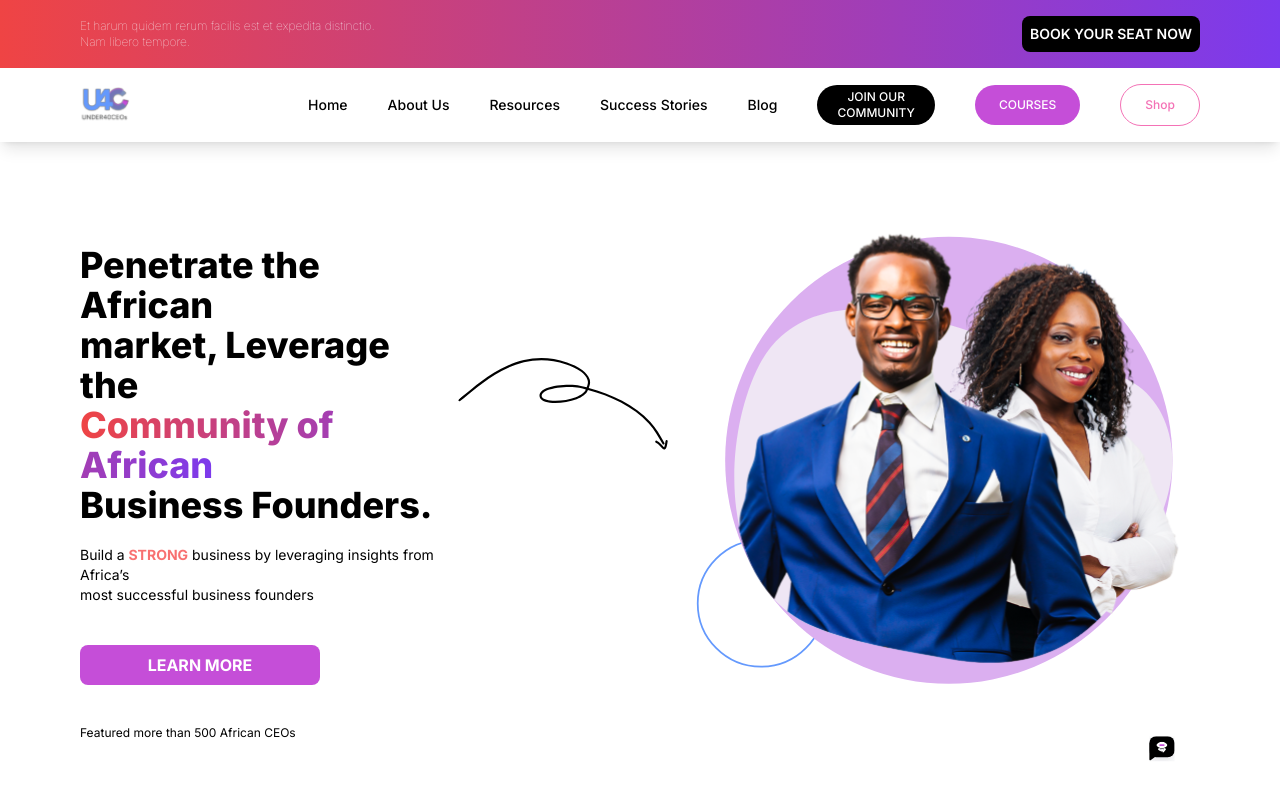
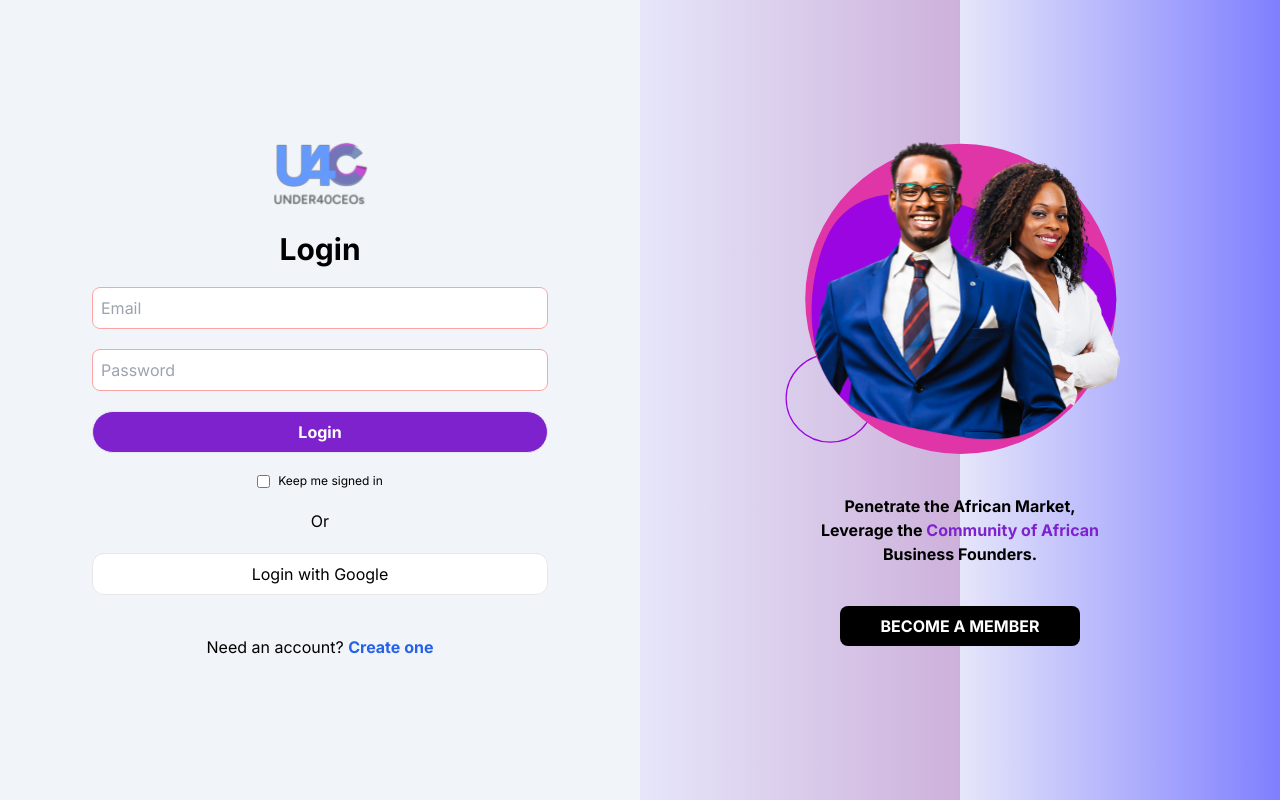
Before and after one commit to AbiodunVlad/U4C-NextJS, a Next.js app: page / in a window 1280 px wide. Shown: the top 800 px of the page. Built offline with nearby package versions, Linux system fonts and the light colour scheme.

Commit message:
firebase authentication

```diff
--- a/package.json
+++ b/package.json
@@ -12,6 +12,7 @@
     "@fortawesome/fontawesome-svg-core": "^6.5.2",
     "@fortawesome/free-solid-svg-icons": "^6.5.2",
     "@fortawesome/react-fontawesome": "^0.2.2",
+    "firebase": "^10.12.3",
     "next": "14.2.4",
     "react": "^18",
     "react-dom": "^18"
--- a/src/app/login/page.tsx
+++ b/src/app/login/page.tsx
@@ -5,15 +5,27 @@ import { useRouter } from "next/navigation";
 import Image from "next/image";
 import SideImage from "@/components/SideImage";
 
+import { auth } from "../../config/firebase";
+import { signInWithEmailAndPassword } from "firebase/auth";
+
 export default function Login() {
+  const [email, setEmail] = useState("");
+  const [password, setPassword] = useState("");
   const [user, setUser] = useState({
-    email: "",
-    password: "",
+    // email: "",
+    // password: "",
     keepSignedIn: false,
   });
 
-  const onLogin = async () => {
-    alert("Logged in");
+  const router = useRouter();
+
+  const login = async () => {
+    try {
+      await signInWithEmailAndPassword(auth, email, password);
+      router.push("/homePage");
+    } catch (err) {
+      alert("Failed to login");
+    }
   };
 
   return (
@@ -27,27 +39,27 @@ export default function Login() {
           height={100}
         />
 
-        <h2 className="font-bold text-3xl mb-5">Login</h2>
+        <h2 className="font-bold text-black text-3xl mb-5">Login</h2>
 
         <input
-          className="w-full md:w-3/4 p-2 border border-red-300 rounded-lg mb-5 focus:outline-none focus:border-red-800"
+          className="text-black w-full md:w-3/4 p-2 border border-red-300 rounded-lg mb-5 focus:outline-none focus:border-red-800"
           placeholder="Email"
           id="email"
           type="email"
-          value={user.email}
-          onChange={(e) => setUser({ ...user, email: e.target.value })}
+          // value={user.email}
+          onChange={(e) => setEmail(e.target.value)}
         />
 
         <input
-          className="w-full md:w-3/4 p-2 border border-red-300 rounded-lg mb-5 focus:outline-none focus:border-red-800"
+          className="text-black w-full md:w-3/4 p-2 border border-red-300 rounded-lg mb-5 focus:outline-none focus:border-red-800"
           placeholder="Password"
           type="password"
-          value={user.password}
-          onChange={(e) => setUser({ ...user, password: e.target.value })}
+          // value={user.password}
+          onChange={(e) => setPassword(e.target.value)}
         />
 
         <button
-          onClick={onLogin}
+          onClick={login}
           className="w-full md:w-3/4 p-2 border bg-purple-700 rounded-full mb-5 text-white font-bold"
         >
           Login
@@ -63,18 +75,18 @@ export default function Login() {
               setUser({ ...user, keepSignedIn: e.target.checked })
             }
           />
-          <label htmlFor="keep-signed-in" className="text-xs">
+          <label htmlFor="keep-signed-in" className="text-black text-xs">
             Keep me signed in
           </label>
         </div>
 
-        <p className="mb-5">Or</p>
+        <p className="mb-5 text-black">Or</p>
 
-        <button className="w-full md:w-3/4 p-2 border bg-white rounded-xl mb-10">
+        <button className="text-black w-full md:w-3/4 p-2 border bg-white rounded-xl mb-10">
           Login with Google
         </button>
 
-        <p>
+        <p className="text-black">
           Need an account? {""}
           <Link href="/signup" className="text-blue-600 font-bold">
             Create one
--- a/src/app/page.tsx
+++ b/src/app/page.tsx
@@ -6,8 +6,8 @@ import Login from "./login/page";
 export default function Home() {
   return (
     <main>
-      <HomePage />
-      {/* <Login /> */}
+      {/* <HomePage /> */}
+      <Login />
       {/* <Signup /> */}
     </main>
   );
--- a/src/app/signup/page.tsx
+++ b/src/app/signup/page.tsx
@@ -5,15 +5,29 @@ import { useRouter } from "next/navigation";
 import Image from "next/image";
 import SideImage from "@/components/SideImage";
 
+import { auth } from "../../config/firebase";
+import { createUserWithEmailAndPassword } from "firebase/auth";
+
 export default function Signup() {
+  const [email, setEmail] = useState("");
+  const [password, setPassword] = useState("");
   const [user, setUser] = useState({
-    username: "",
-    email: "",
-    password: "",
+    // username: "",
+    // email: "",
+    // password: "",
     keepSignedIn: false,
   });
 
-  const onSignup = async () => {};
+  const router = useRouter();
+
+  const signup = async () => {
+    try {
+      await createUserWithEmailAndPassword(auth, email, password);
+      router.push("/login");
+    } catch (err) {
+      alert("There was an error");
+    }
+  };
 
   return (
     <div className="flex flex-col-reverse md:flex-row items-center justify-around min-h-screen">
@@ -26,36 +40,36 @@ export default function Signup() {
           height={100}
         />
 
-        <h2 className="font-bold text-3xl mb-5">Signup</h2>
+        <h2 className="font-bold text-black text-3xl mb-5">Signup</h2>
 
-        <input
-          className="w-full md:w-3/4 p-2 border border-red-300 rounded-lg mb-5 focus:outline-none focus:border-red-800"
+        {/* <input
+          className="text-black w-full md:w-3/4 p-2 border border-red-300 rounded-lg mb-5 focus:outline-none focus:border-red-800"
           placeholder="Username"
           id="username"
           type="text"
           value={user.username}
           onChange={(e) => setUser({ ...user, username: e.target.value })}
+        /> */}
+
+        <input
+          className="text-black w-full md:w-3/4 p-2 border border-red-300 rounded-lg mb-5 focus:outline-none focus:border-red-800"
+          placeholder="Email"
+          id="email"
+          type="email"
+          // value={user.email}
+          onChange={(e) => setEmail(e.target.value)}
         />
 
         <input
-          className="w-full md:w-3/4 p-2 border border-red-300 rounded-lg mb-5 focus:outline-none focus:border-red-800"
-          placeholder="Email"
-          id="email"
-          type="email"
-          value={user.email}
-          onChange={(e) => setUser({ ...user, email: e.target.value })}
-        />
-
-        <input
-          className="w-full md:w-3/4 p-2 border border-red-300 rounded-lg mb-5 focus:outline-none focus:border-red-800"
+          className="text-black w-full md:w-3/4 p-2 border border-red-300 rounded-lg mb-5 focus:outline-none focus:border-red-800"
           placeholder="Password"
           type="password"
-          value={user.password}
-          onChange={(e) => setUser({ ...user, password: e.target.value })}
+          // value={user.password}
+          onChange={(e) => setPassword(e.target.value)}
         />
 
         <button
-          onClick={onSignup}
+          onClick={signup}
           className="w-full md:w-3/4 p-2 border bg-purple-700 rounded-full mb-5 text-white font-bold"
         >
           Signup
@@ -71,19 +85,19 @@ export default function Signup() {
               setUser({ ...user, keepSignedIn: e.target.checked })
             }
           />
-          <label htmlFor="keep-signed-in" className="text-xs">
+          <label htmlFor="keep-signed-in" className="text-xs text-black">
             Keep me signed in
           </label>
         </div>
 
-        <p className="mb-5">Or</p>
+        <p className="mb-5 text-black">Or</p>
 
-        <button className="w-full md:w-3/4 p-2 border bg-white rounded-xl mb-10">
+        <button className="text-black w-full md:w-3/4 p-2 border bg-white rounded-xl mb-10">
           {" "}
           Signup with Google
         </button>
 
-        <p>
+        <p className="text-black">
           Do you have an account already? {""}
           <Link href="/login" className="text-blue-600 font-bold">
             Log in
--- a/src/components/SideImage.tsx
+++ b/src/components/SideImage.tsx
@@ -15,7 +15,7 @@ export default function SideImage() {
         height={350}
       />
 
-      <p className="font-bold text-center mb-10">
+      <p className="text-black font-bold text-center mb-10">
         Penetrate the African Market, <br /> Leverage the{" "}
         <span className="text-purple-700">Community of African</span> <br />{" "}
         Business Founders.
--- /dev/null
+++ b/src/config/firebase.js
@@ -0,0 +1,17 @@
+import { initializeApp } from "firebase/app";
+import { getAnalytics } from "firebase/analytics";
+import { getAuth } from "firebase/auth";
+
+const firebaseConfig = {
+  apiKey: "AIzaSyDjc5ZGDl32whZV7x8aza0XqL0TmeJZrJ0",
+  authDomain: "under40ceos-15762.firebaseapp.com",
+  projectId: "under40ceos-15762",
+  storageBucket: "under40ceos-15762.appspot.com",
+  messagingSenderId: "942761645849",
+  appId: "1:942761645849:web:8c2a0e5011702d08761788",
+  measurementId: "G-LVG953LT56",
+};
+
+const app = initializeApp(firebaseConfig);
+const analytics = getAnalytics(app);
+export const auth = getAuth(app);
```
Also changed, not shown: 1 other file (tests, documents, lock files or other folders).
